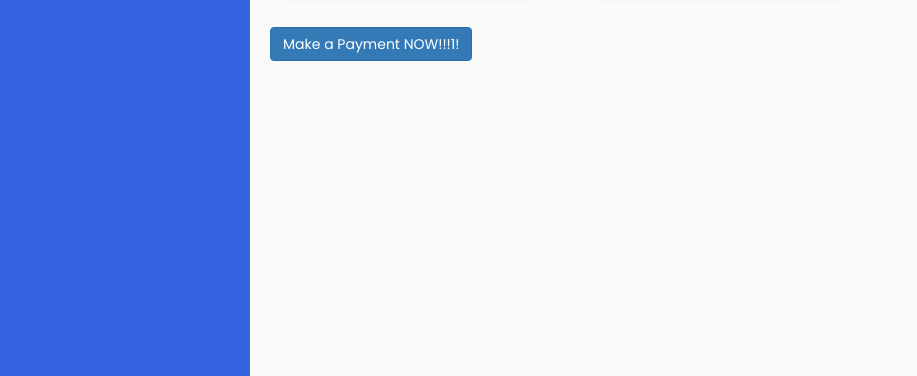
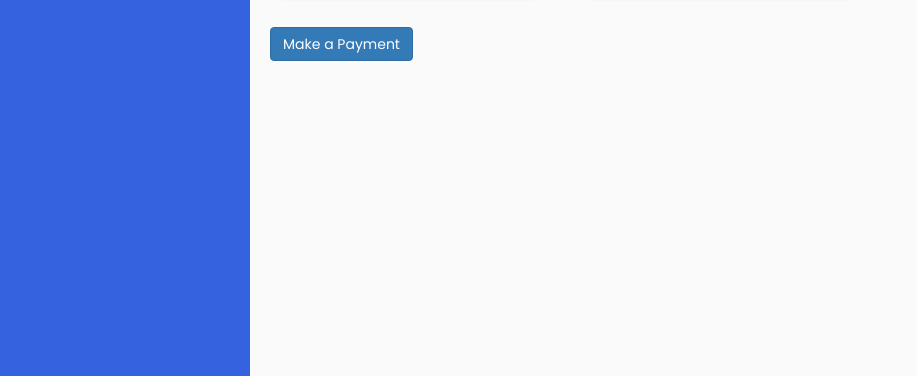
Before and after one commit to roostaiematwit/webdevaccountingproj, a plain HTML site: page sidebar/payments.html in a window 1280 px wide. Shown: the part 424-800 px from the top of the page, without its empty margins (0-917 px from the left). Drawn offline with nearby package versions, Linux system fonts and the light colour scheme.

Commit message:
Professionallized

```diff
--- a/sidebar/payments.html
+++ b/sidebar/payments.html
@@ -101,7 +101,7 @@
               </div>
         </div>
         <button type="button" class="btn btn-primary">
-          <a href="../pedro/makepayment.html">Make a Payment NOW!!!1!</a>
+          <a href="../pedro/makepayment.html">Make a Payment</a>
         </button>
       </div>
     </div>
```
